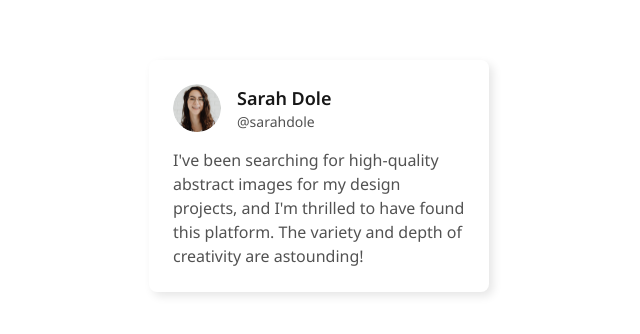
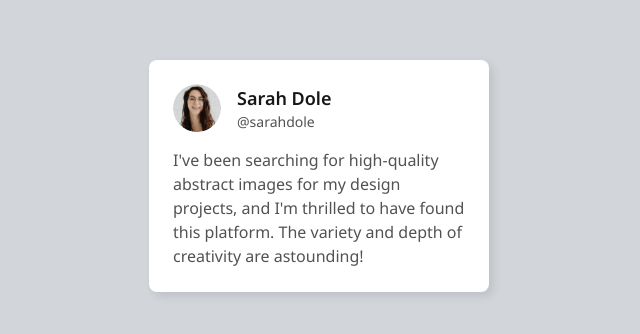
Before and after one commit to clumsy-hands/gfe-testimonial-card, a plain HTML site: page index.html in a window 1280 px wide. Shown: the part 140-474 px from the top of the page, without its empty margins (321-961 px from the left). Drawn offline with Linux system fonts and the light colour scheme.

Commit message:
feat: update bg color

```diff
--- a/css/style.css
+++ b/css/style.css
@@ -10,6 +10,7 @@ body {
   -webkit-font-smoothing: antialiased;
   -moz-osx-font-smoothing: grayscale;
   text-rendering: optimizeLegibility;
+  background-color: #D2D6DB;
 }
 
 * {
```
